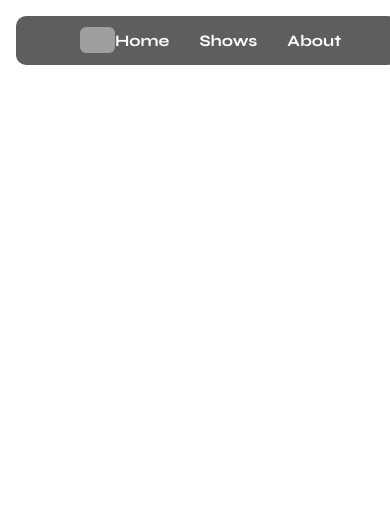
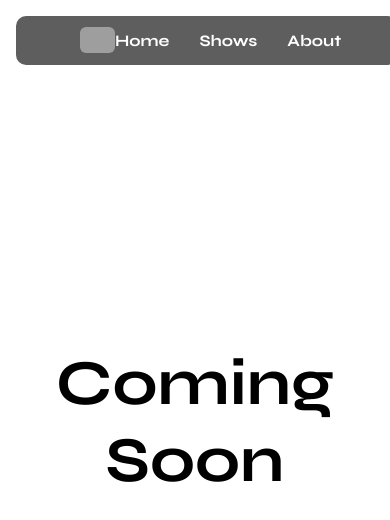
Before and after one commit to NyllRE/nuxt3, a Nuxt app: page /about in a window 390 px wide. Before the commit this address had no page. Shown: the top 520 px of the page. Built offline with nearby package versions, Linux system fonts and the light colour scheme; grey boxes are pictures that could not be loaded.

Commit message:
coming soon responsive page

```diff
--- a/pages/about/[group].vue
+++ /dev/null
@@ -1,14 +0,0 @@
-<template>
-  <h3>Some Info</h3>
-  {{ $route.params.group }}
-</template>
-
-<script>
-export default {
-
-}
-</script>
-
-<style>
-
-</style>
--- /dev/null
+++ b/pages/about/index.vue
@@ -0,0 +1,19 @@
+<template lang="pug">
+h1 Coming Soon
+</template>
+
+<style lang="sass" scoped>
+
+h1
+  display: flex
+  justify-content: center
+  align-items: center
+  height: 100vh
+  width: 100%
+  text-align: center
+  font-size: 8em
+
+  @media only screen and (max-width: 992px) and (orientation: portrait)
+    font-size: 4em
+
+</style>
```
